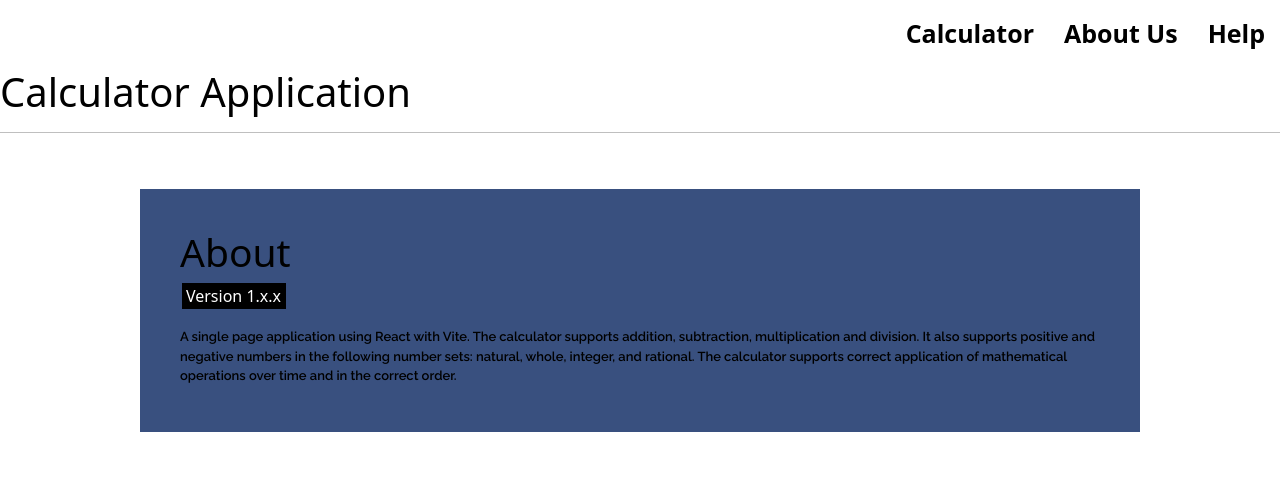
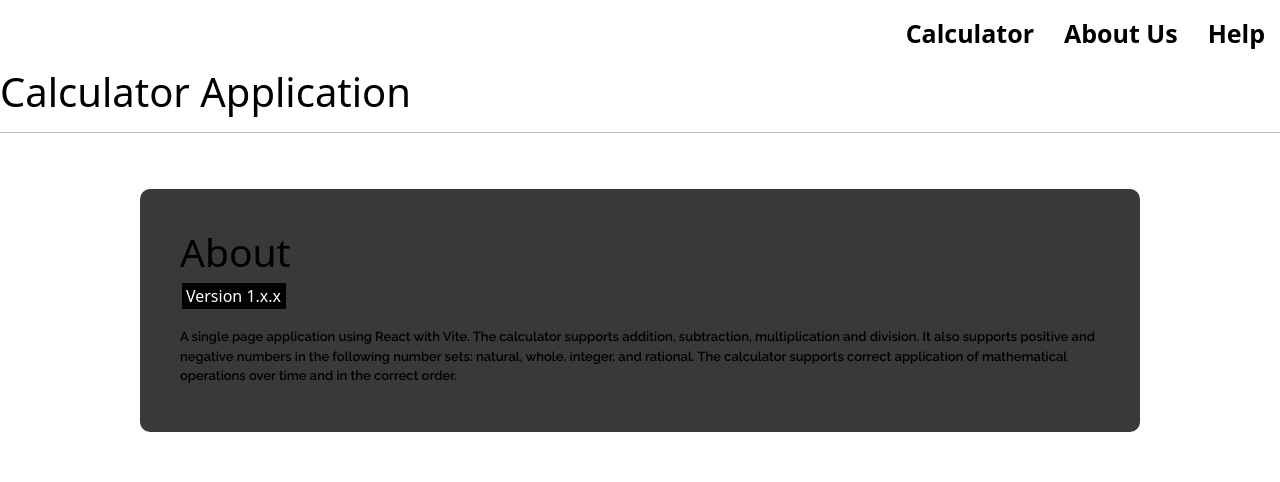
Before and after one commit to rmcguinness/WoodstockCodeCamp, a React (Vite) app: page /about in a window 1280 px wide. Shown: the top 482 px of the page. Built offline with nearby package versions, Linux system fonts and the light colour scheme.

Commit message:
about page updates to include update in color and animatepresence pkg

```diff
--- a/src/About.css
+++ b/src/About.css
@@ -56,7 +56,8 @@ img {
   justify-content: center;
 }
 .about-wrapper {
-  background-color: #39507f;
+  background-color: #393937;
+  border-radius: 10px;
   padding: 40px;
   margin: 40px;
   display: flex;
--- a/style.js
+++ b/style.js
@@ -1,7 +1,7 @@
 import styled from 'styled-components';
 import { motion } from 'framer-motion';
 
-export const altColor = '#ffc107';
+export const altColor = '#393937';
 
 export const Name = styled.h5`
   font-size: 1rem;
```
